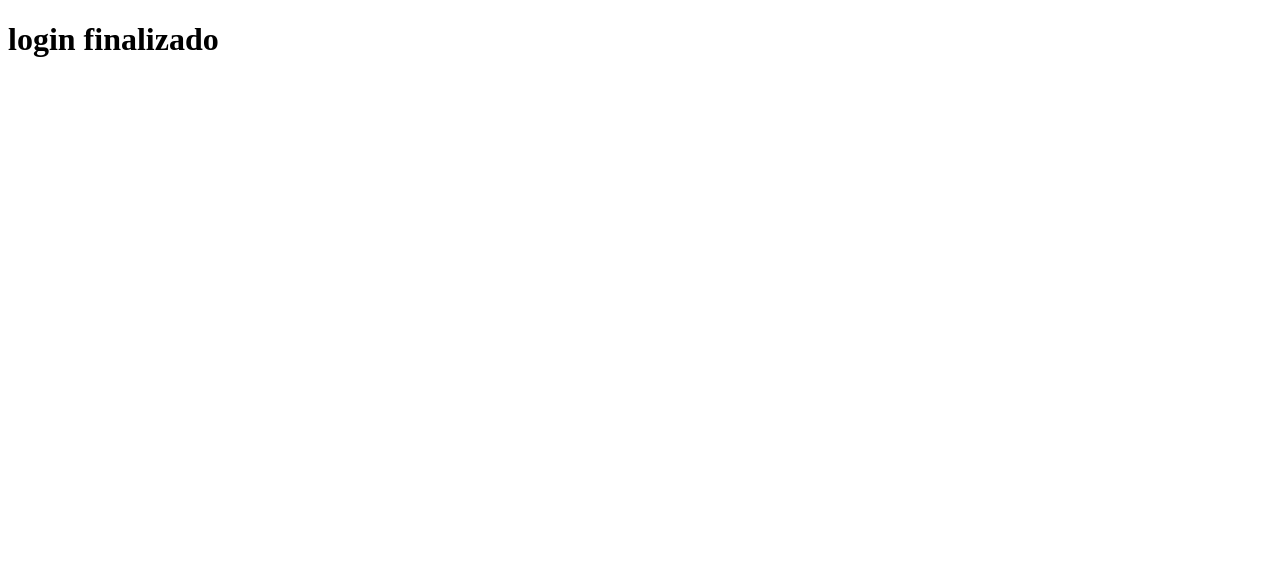
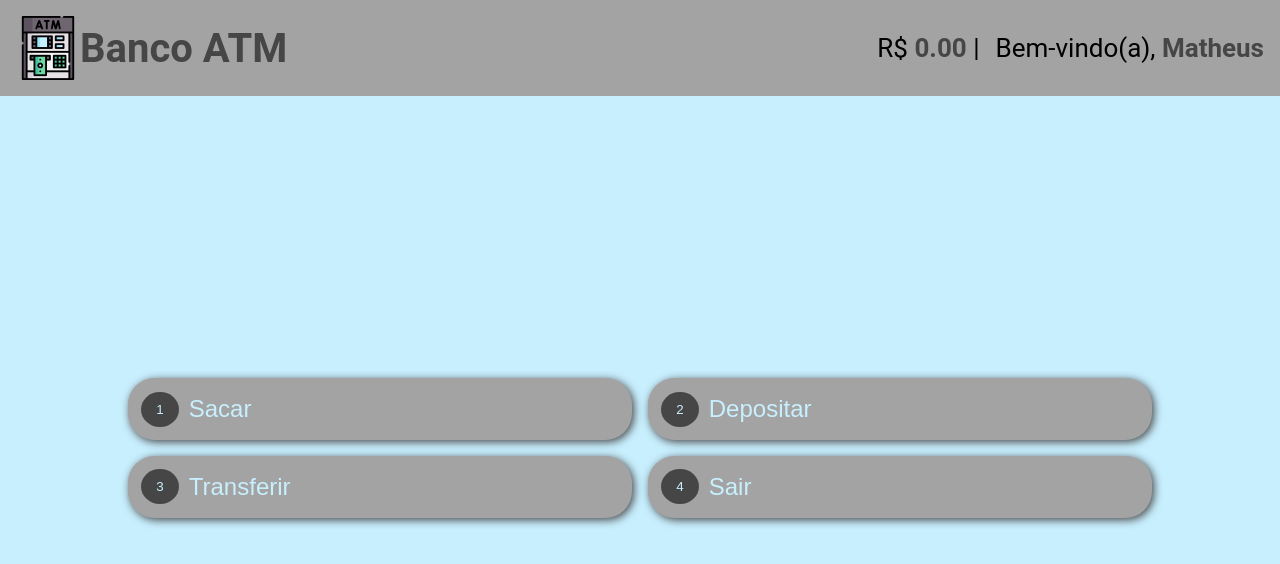
Before and after one commit to MathGPereira/Banco, a website: page public/paginas/funcionais/paginaInicial.html in a window 1280 px wide. Drawn offline with Linux system fonts and the light colour scheme.

Commit message:
Criando a estilização inicial da página inicial do banco

```diff
--- a/db.json
+++ b/db.json
@@ -1,3 +1,3 @@
 {
-    "entrada": []
+  "entrada": []
 }
--- a/public/paginas/funcionais/paginaInicial.html
+++ b/public/paginas/funcionais/paginaInicial.html
@@ -4,9 +4,46 @@
         <meta charset="UTF-8">
         <meta http-equiv="X-UA-Compatible" content="IE=edge">
         <meta name="viewport" content="width=device-width, initial-scale=1.0">
-        <title>Inicial</title>
+        <title>Principal</title>
+        <link type="text/css" rel="stylesheet" href="../../sass/style.css">
+        <link type="text/css" rel="stylesheet" href="../../sass/pages/inicial/inicial.css">
     </head>
     <body>
-        <h1>login finalizado</h1>
+        <header class="cabecalho">
+            <h1 class="cabecalho__titulo">
+                <a href="./paginaInicial.html" class="titulo__link-login" rel="follow prev" target="_self">
+                    <img src="../../img/logo/logo.png" alt="Logo do Banco ATM" class="link-login__logo">
+                    <p class="link-login__texto">Banco ATM</p>
+                </a>
+            </h1>
+            <p class="valor__texto">
+                R$
+                <span class="valor">0.00</span> |
+            </p>
+            <p class="nome__texto">
+                Bem-vindo(a),
+                <span class="nome">Matheus</span>
+            </p>
+        </header>
+        <main class="principal">
+            <div class="principal__opcoes">
+                <button class="opcoes__opcao">
+                    <div class="opcao__numero">1</div>
+                    <p class="opcao__descricao">Sacar</p>
+                </button>
+                <button class="opcoes__opcao">
+                    <div class="opcao__numero">2</div>
+                    <p class="opcao__descricao">Depositar</p>
+                </button>
+                <button class="opcoes__opcao">
+                    <div class="opcao__numero">3</div>
+                    <p class="opcao__descricao">Transferir</p>
+                </button>
+                <button class="opcoes__opcao">
+                    <div class="opcao__numero">4</div>
+                    <p class="opcao__descricao">Sair</p>
+                </button>
+            </div>
+        </main>
     </body>
 </html>
--- /dev/null
+++ b/public/sass/pages/inicial/inicial.scss
@@ -0,0 +1,50 @@
+@import "../../abstract/variaveis";
+
+.cabecalho {
+    align-items: center;
+    column-gap: 1em;
+    display: grid;
+    grid-template: auto / 3fr repeat(2, auto);
+    .valor__texto, .nome__texto {
+        font-size: 26px;
+        span {
+            color: $cor-primaria;
+            font-weight: 700;
+        }
+    }
+}
+
+.principal__opcoes {
+    box-sizing: border-box;
+    gap: 16px;
+    display: grid;
+    grid-template: repeat(2, 1fr) / repeat(2, 1fr);
+    width: 80%;
+    .opcoes__opcao {
+        align-items: center;
+        background-color: $cor-secundaria;
+        border-radius: 2em;
+        box-sizing: border-box;
+        box-shadow: 2px 2px 8px $cor-primaria;
+        cursor: pointer;
+        display: flex;
+        column-gap: 10px;
+        padding: 1em;
+        transition: opacity .3s ease-in-out;
+        width: 100%;
+        &:hover {
+            opacity: .7;
+        }
+        .opcao__numero {
+            background-color: $cor-primaria;
+            border-radius: 50%;
+            color: $cor-terciaria;
+            padding: 10px 15px;
+        }
+        .opcao__descricao {
+            color: $cor-terciaria;
+            font-size: 24px;
+            font-weight: 500;
+        }
+    }
+}
--- a/servidor/js/classes/controlador/Sistema.js
+++ b/servidor/js/classes/controlador/Sistema.js
@@ -5,8 +5,8 @@ export default class Sistema {
             const bd = await Sistema.#conectaAPI();
 
             bd.data.map(cliente => {
-                if(cliente.attributes.cpf === cpf && cliente.attributes.conta.senha === senha) {
-                    Sistema.#logaUsuario();
+                if(cliente.attributes.cpf === cpf && cliente.attributes.conta.senha === senha && Sistema.#validaSenha(senha)) {
+                    Sistema.#logaUsuario(cpf);
                     return true;
                 }
             })
@@ -15,8 +15,16 @@ export default class Sistema {
         return false;
     }
 
-    static #logaUsuario() {
-        window.location.replace("../../../public/paginas/funcionais/paginaInicial.html");
+    static async #logaUsuario(cpf) {
+        const url = "http://localhost:3000/entrada";
+
+        try {
+            await fetch(url, this.#verificaMetodo("POST", {cpf}));
+        }catch(erro) {
+            console.log(erro);
+        }finally {
+            window.location.replace("../../../public/paginas/funcionais/paginaInicial.html");
+        }
     }
 
     async verificaCadastroDeUsuario(...listaDadosDoUsuario) {
@@ -74,18 +82,6 @@ export default class Sistema {
         return false;
     }
 
-    // verificaCadastroDeConta(...listaDadosDoUsuario) {
-    //     const conta = listaDadosDoUsuario[0].conta;
-
-    //     if(Sistema.#validaSenha(conta.senha)) {
-    //         Sistema.#criaConta(conta);
-
-    //         return true;
-    //     }
-
-    //     return false;
-    // }
-
     // async verificaUsuarioCadastrado(id) {
     //     const usuario = await Sistema.#conectaAPI(id);
 
@@ -136,16 +132,6 @@ export default class Sistema {
 
     // //verificaTransferencia() {}
 
-    // static async #criaConta(conta) {
-    //     await Sistema.#conectaAPI("", "POST", conta, "contas");
-    // }
-
-    // static async #verificaConta(id) {
-    //     const conta = await Sistema.#conectaAPI(id, "GET", [null], "contas")
-
-    //     console.log(conta);
-    // }
-
     // static async #finalizaSaque() {
 
     // }
@@ -162,13 +148,13 @@ export default class Sistema {
     //     return await Sistema.#conectaAPI(id);
     // }
 
-    // static #validaSenha(senha) {
-    //     if(senha >= 8) {
-    //         return true;
-    //     }
+    static #validaSenha(senha) {
+        if(senha >= 8) {
+            return true;
+        }
 
-    //     return false;
-    // }
+        return false;
+    }
 
     static #validaCpf(cpf) {
         if(this.#validaPrimeiroDigito(cpf) && this.#validaSegundoDigito(cpf) && this.#validaNumeroRepetido(cpf)) {
```
Also changed, not shown: public/sass/pages/inicial/inicial.css (added), 1 other file.
